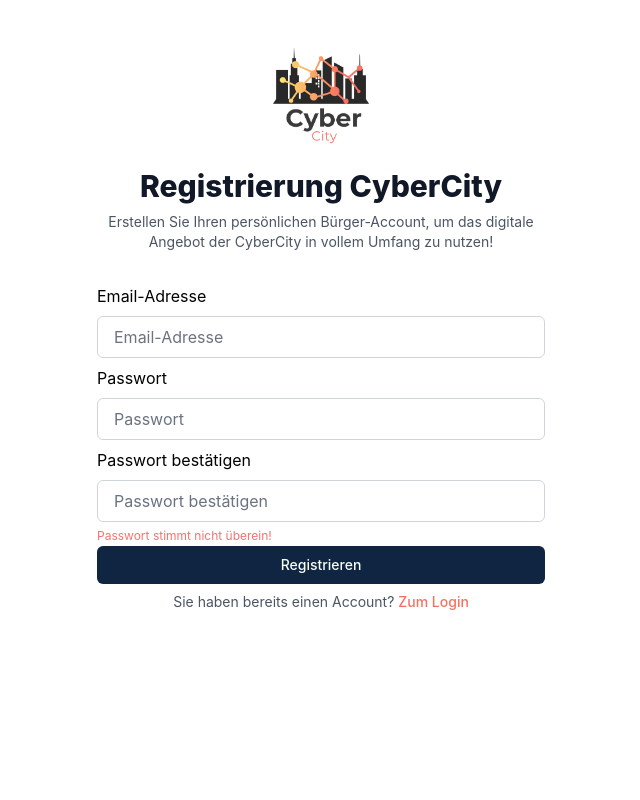
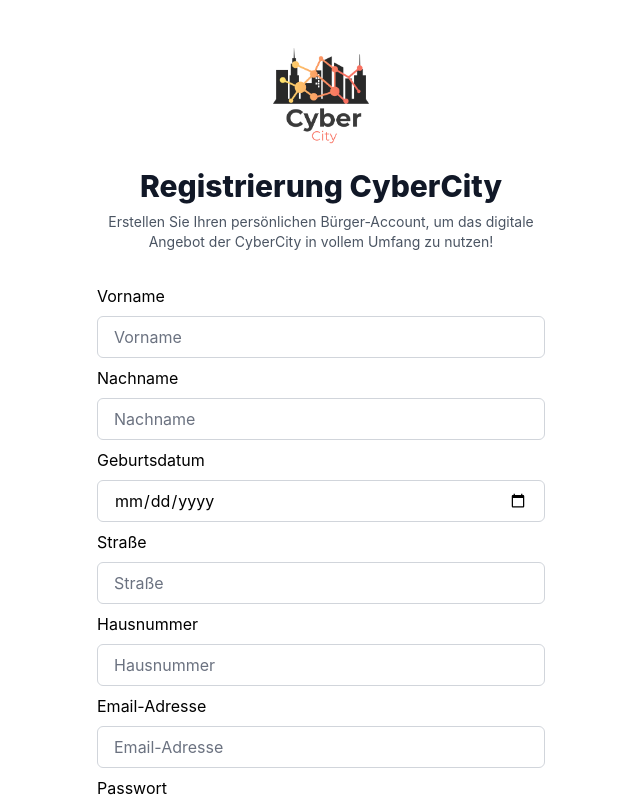
Before and after one commit to Software-Projekt-2022/LandingPage, a React (Create React App) app in the folder frontend/: page /register in a window 1280 px wide. Shown: the top 800 px of the page, without its empty margins (319-959 px from the left). Built offline with nearby package versions, Linux system fonts and the light colour scheme.

Commit message:
Add additional fields for registration

```diff
--- a/frontend/src/components/Registration.js
+++ b/frontend/src/components/Registration.js
@@ -7,7 +7,7 @@
 const checkPasswordMatch = () => {
     let pwd = document.getElementById("password").value;
     let pwdConfirm = document.getElementById("password-confirm").value;
-    if (pwd === pwdConfirm && pwd.length > 3) {
+    if (pwd === pwdConfirm && pwd.length > 5) {
         document.getElementById("register-btn").disabled = false;
         document.getElementById("no-pwd-match").style.visibility = "hidden";
     } else {
@@ -20,18 +20,21 @@
 const register = (e) => {
     e.preventDefault();
     const formData = new FormData(e.currentTarget);
-    const email = formData.get('email');
-    const password = formData.get('password');
 
     const userdata = {
-        email: email,
-        password: password
+        email: formData.get('email'),
+        password: formData.get('password'),
+        first_name: formData.get('firstname'),
+        last_name: formData.get('lastname'),
+        date_of_birth: formData.get('birthdate'),
+        street: formData.get('street'),
+        street2: "",
+        house_number: formData.get('housenumber')
     }
 
     fetch(CONFIG.authAPI + 'accounts', {
         method: 'POST',
-        mode: 'same-site',
-        credentials: 'same-site',
+        mode: 'same-origin',
         headers: {
             'Content-Type': 'application/json'
         },
@@ -40,8 +43,12 @@
     .then(res => {
         if(res.ok) {
             return res.json();
+        } else if (res.status === 409) {
+            throw new Error("Die Email ist bereits vergeben!");
+        } else if (res.status === 422) {
+            throw new Error("Ungültige Eingabedaten!");
         } else {
-            throw new Error(res);
+            throw new Error("Ups...Etwas ist schief gelaufen 😔");
         }
     })
     .then(response => {
@@ -49,7 +56,7 @@
         window.location = CONFIG.frontendURL + 'login';
     })
     .catch(error => {
-        toast.error(error.devMsg);
+        toast.error(error.message);
     });
 }
 
@@ -70,6 +77,55 @@
                 </div>
                 <form onSubmit={register}>
                     <div className="mt-2">
+                        <div className="mt-2">
+                            <label className="block">Vorname</label>
+                            <input
+                                id="firstname"
+                                name="firstname"
+                                type="text"
+                                placeholder="Vorname"
+                                required
+                                className="w-full px-4 py-2 mt-2 border border-gray-300 rounded-md focus:outline-none focus:ring-oxfordblue focus:border-oxfordblue" />
+                        </div>
+                        <div className="mt-2">
+                            <label className="block">Nachname</label>
+                            <input
+                                id="lastname"
+                                name="lastname"
+                                type="text"
+                                placeholder="Nachname"
+                                required
+                                className="w-full px-4 py-2 mt-2 border border-gray-300 rounded-md focus:outline-none focus:ring-oxfordblue focus:border-oxfordblue" />
+                        </div>
+                        <div className="mt-2">
+                            <label className="block">Geburtsdatum</label>
+                            <input
+                                id="birthdate"
+                                name="birthdate"
+                                type="date"
+                                required
+                                className="w-full px-4 py-2 mt-2 border border-gray-300 rounded-md focus:outline-none focus:ring-oxfordblue focus:border-oxfordblue" />
+                        </div>
+                        <div className="mt-2">
+                            <label className="block">Straße</label>
+                            <input
+                                id="street"
+                                name="street"
+                                type="text"
+                                placeholder="Straße"
+                                required
+                                className="w-full px-4 py-2 mt-2 border border-gray-300 rounded-md focus:outline-none focus:ring-oxfordblue focus:border-oxfordblue" />
+                        </div>
+                        <div className="mt-2">
+                            <label className="block">Hausnummer</label>
+                            <input
+                                id="housenumber"
+                                name="housenumber"
+                                type="text"
+                                placeholder="Hausnummer"
+                                required
+                                className="w-full px-4 py-2 mt-2 border border-gray-300 rounded-md focus:outline-none focus:ring-oxfordblue focus:border-oxfordblue" />
+                        </div>
                         <div className="mt-2">
                             <label className="block" htmlFor="email">Email-Adresse</label>
                             <input
@@ -105,7 +161,7 @@
                                 required
                                 className="w-full px-4 py-2 mt-2 border border-gray-300 rounded-md focus:outline-none focus:ring-oxfordblue focus:border-oxfordblue" />
                         </div>
-                        <span id="no-pwd-match" className="text-xs text-red-400 mt-2">Passwort stimmt nicht überein!</span>
+                        <span id="no-pwd-match" className="text-xs text-red-400 mt-2">Passwort stimmt nicht überein oder ist zu kurz!</span>
                         <button
                             type="submit"
                             id="register-btn"
```
